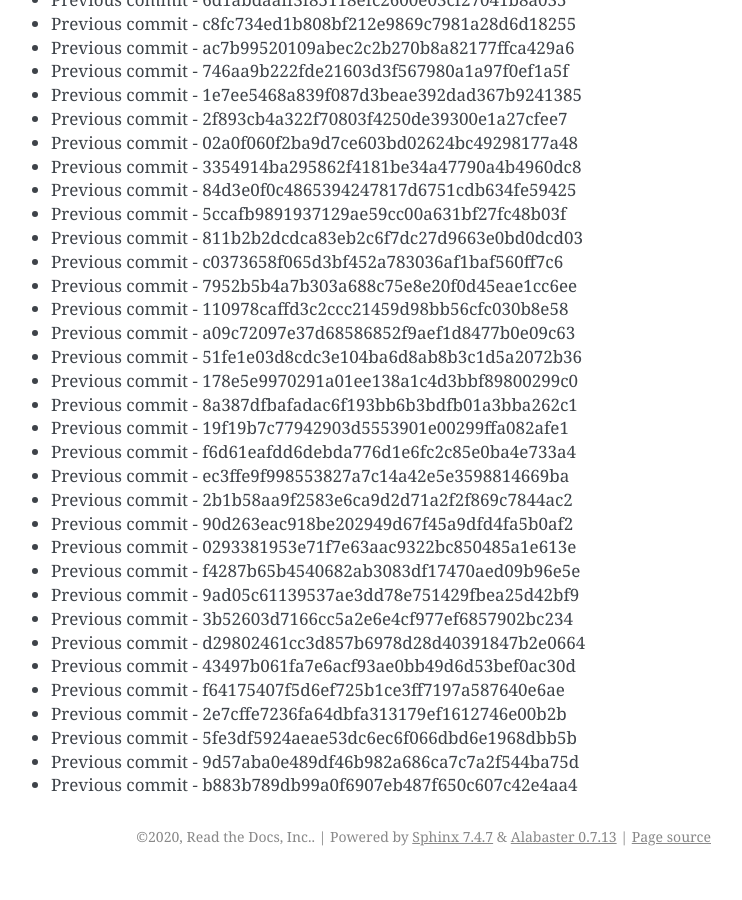
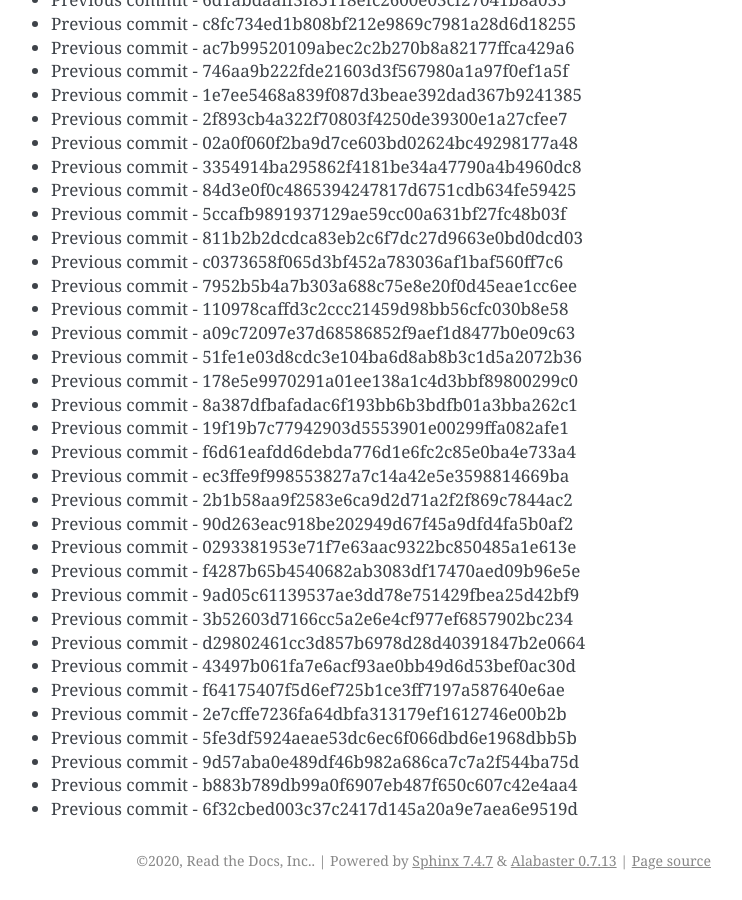
Before and after one commit to readthedocs/rtd-git-stresstest, a Sphinx documentation site: the page built from docs/updates.rst, in a window 1280 px wide and 900 px high, scrolled down 12316 px. Shown: the whole window, without its empty margins (399-1141 px from the left). Built offline with Sphinx 7.4.7, drawn with Linux system fonts in a browser that asks for light colours; before the commit the page ends 13192 px from its top, so only the background shows below that.

Commit message:
Generating commit from previous: 6f32cbed003c37c2417d145a20a9e7aea6e9519d

```diff
--- a/docs/updates.rst
+++ b/docs/updates.rst
@@ -549,3 +549,4 @@ It can be tested for any performance characteristics.
 * Previous commit - 5fe3df5924aeae53dc6ec6f066dbd6e1968dbb5b
 * Previous commit - 9d57aba0e489df46b982a686ca7c7a2f544ba75d
 * Previous commit - b883b789db99a0f6907eb487f650c607c42e4aa4
+* Previous commit - 6f32cbed003c37c2417d145a20a9e7aea6e9519d
```
